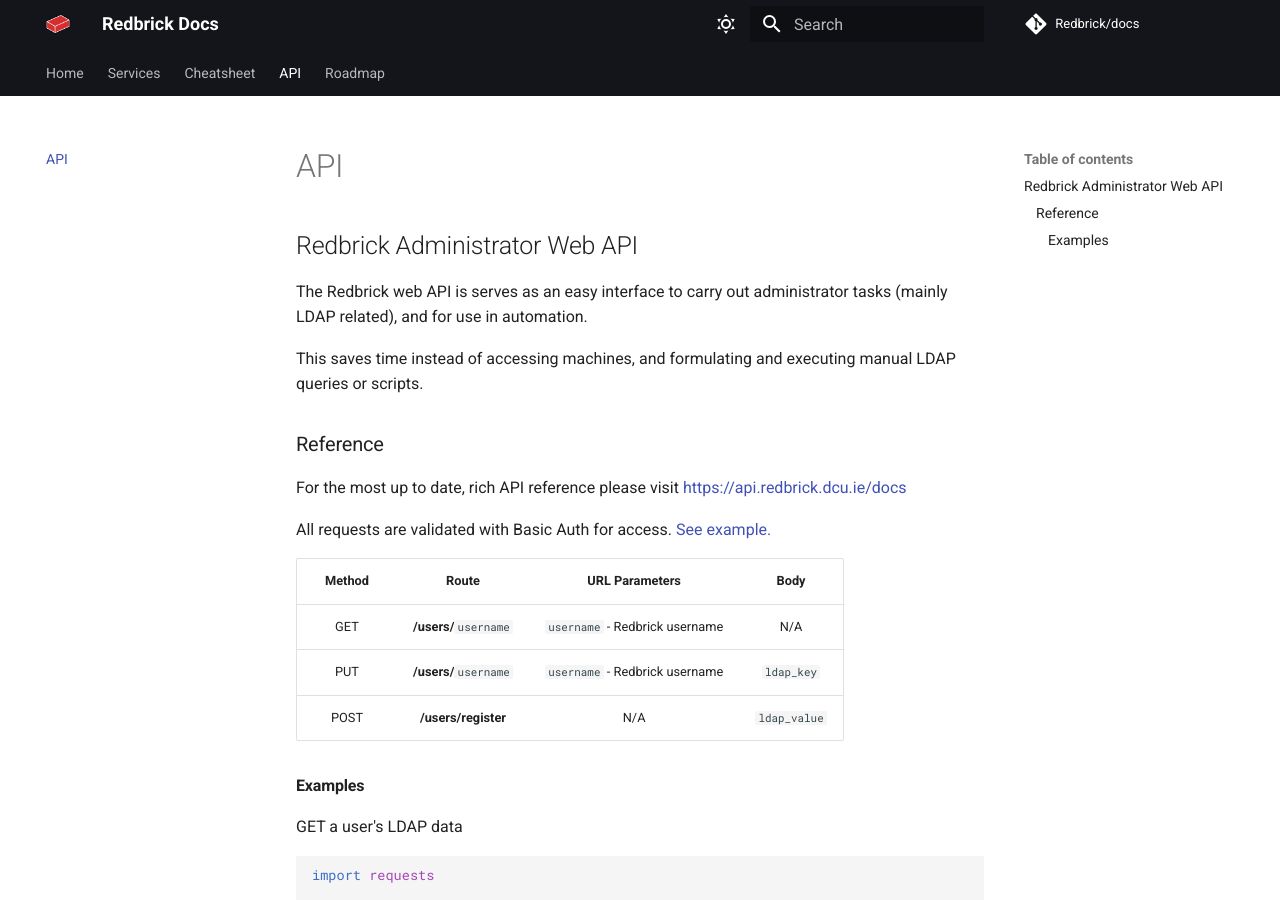
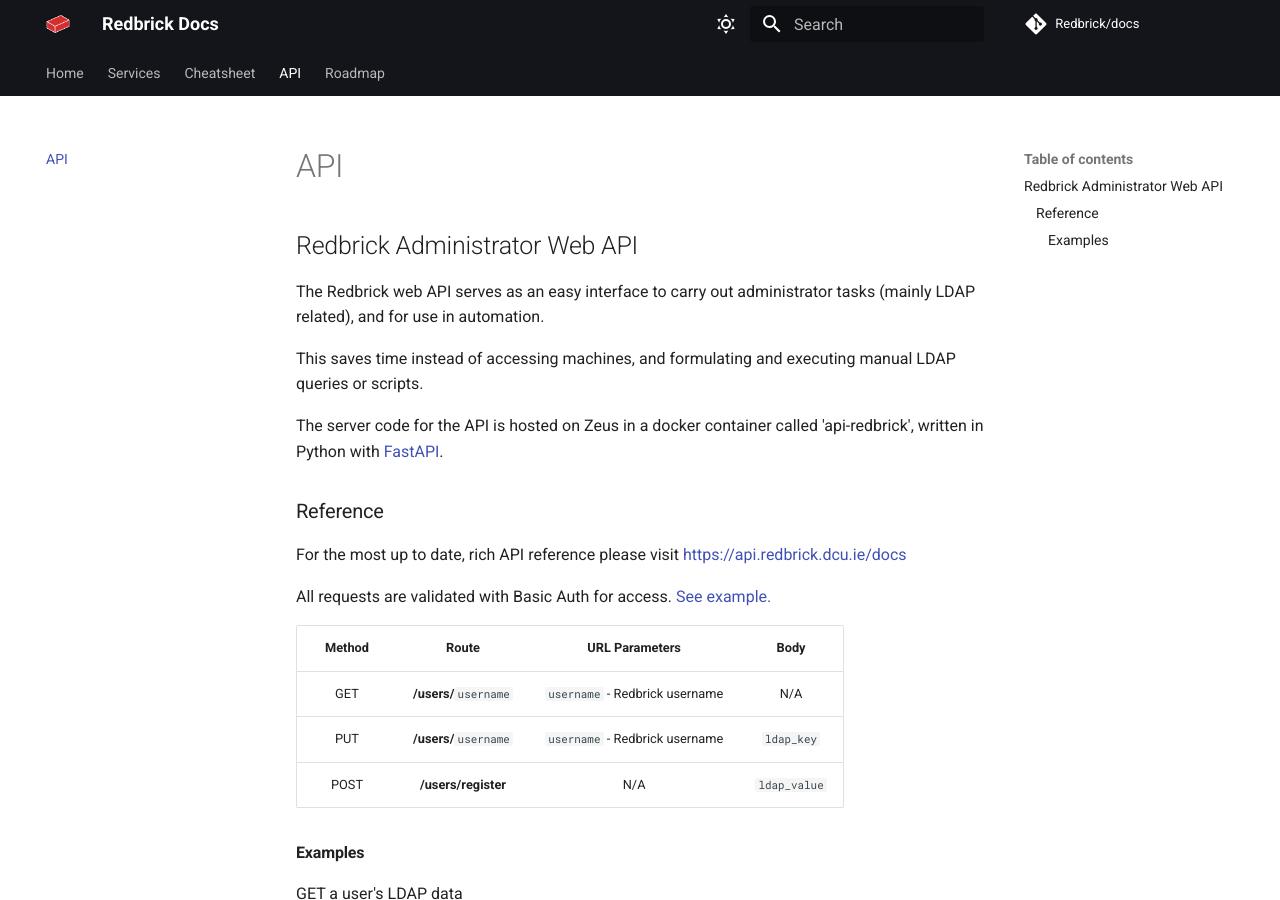
Before and after one commit to redbrick/docs, an MkDocs documentation site: the page built from docs/api.md, in a window 1280 px wide and 900 px high. Built offline with MkDocs 1.6.1 and Material for MkDocs 9.7.7, drawn with Linux system fonts in a browser that asks for light colours; comment, search, counter and statistics services are not loaded.

Commit message:
Added server info + stack info

```diff
--- a/docs/api.md
+++ b/docs/api.md
@@ -2,9 +2,11 @@
 
 ## Redbrick Administrator Web API
 
-The Redbrick web API is serves as an easy interface to carry out administrator tasks (mainly LDAP related), and for use in automation.
+The Redbrick web API serves as an easy interface to carry out administrator tasks (mainly LDAP related), and for use in automation.
 
 This saves time instead of accessing machines, and formulating and executing manual LDAP queries or scripts.
+
+The server code for the API is hosted on Zeus in a docker container called 'api-redbrick', written in Python with [FastAPI](https://fastapi.tiangolo.com/).
 
 ### Reference
 
```
